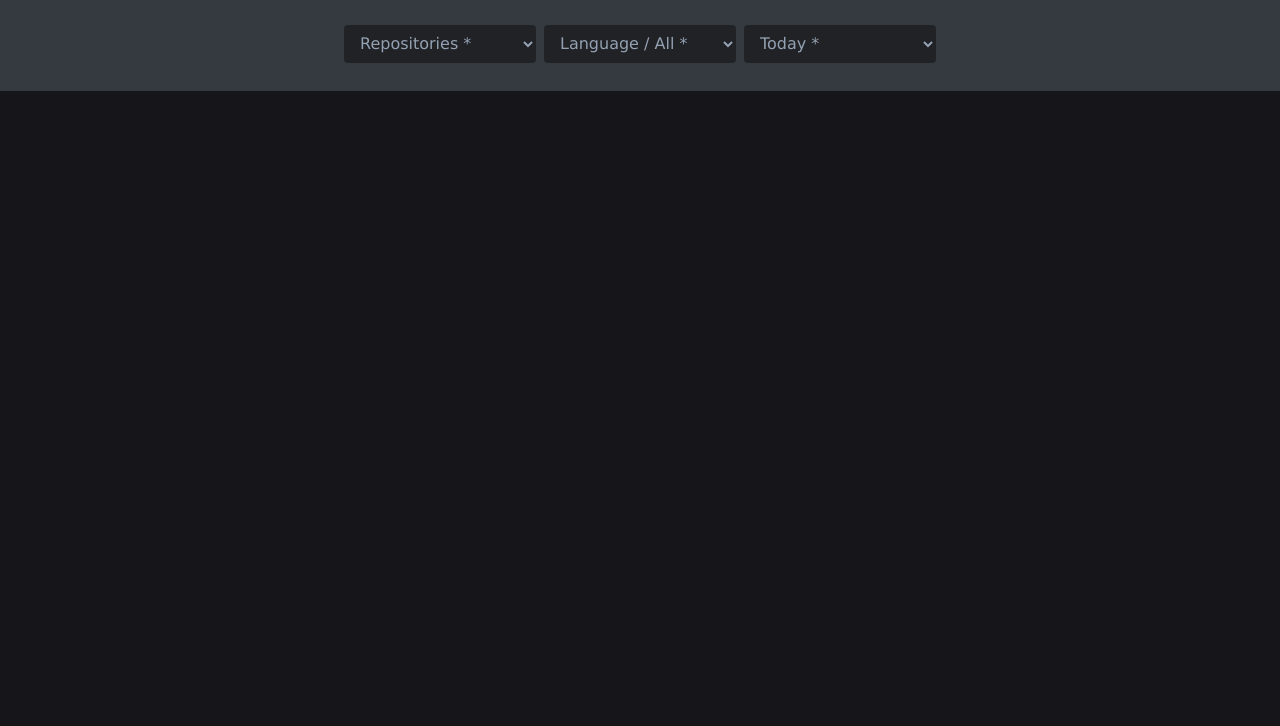
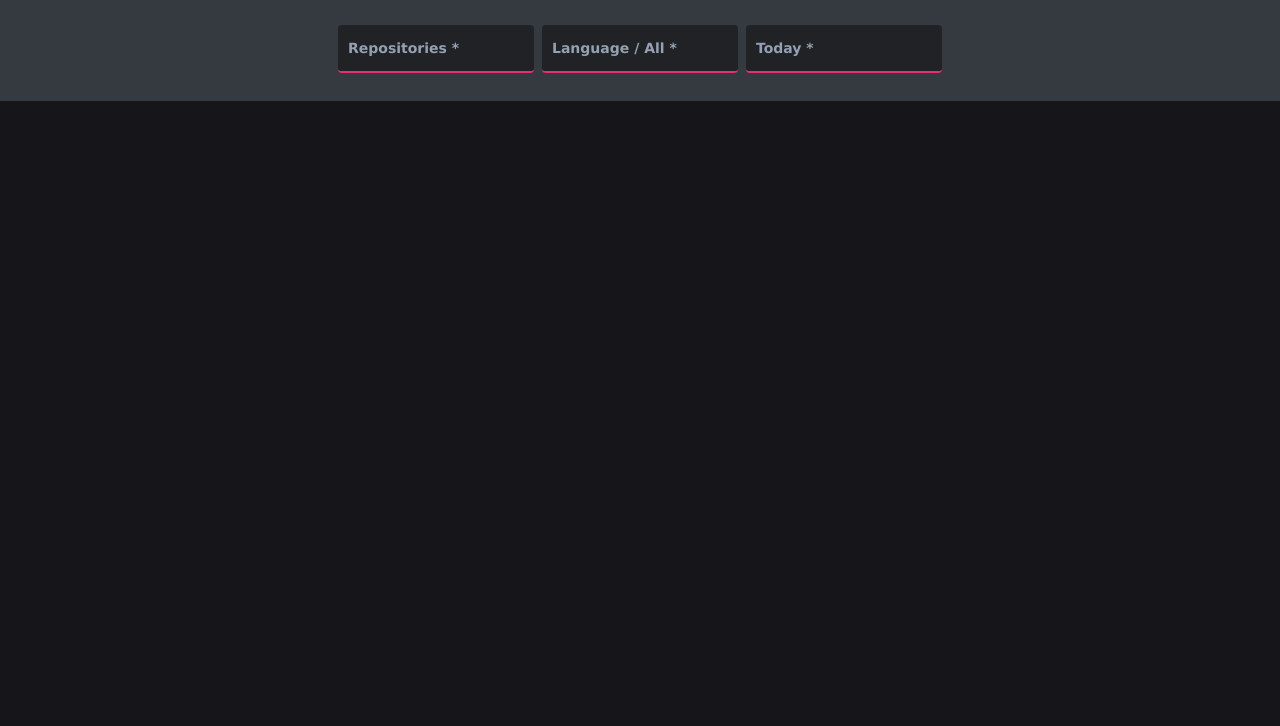
Before and after one commit to cm3z4/GitYeti, a website: page public/index.html in a window 1280 px wide. Shown: the part 74-800 px from the top of the page. Drawn offline with nearby package versions, Linux system fonts and the light colour scheme; no server answers.

Commit message:
Tweaking the select menus.

```diff
--- a/public/index.html
+++ b/public/index.html
@@ -33,25 +33,25 @@
             <ul class="nav justify-content-center">
                 <!-- TYPE -->
                 <li class="nav-item p-1 my-auto">
-                    <div class="form-group my-auto">
-                        <select class="form-control my-auto" id="type-drop">
-                            <option class="opt" value="repositories" selected>Repositories *</option>
-                            <option class="opt" value="developers">Developers</option>
+                    <div my-auto">
+                        <select class="drop-menus rounded" id="type-drop">
+                            <option value="repositories" selected>Repositories *</option>
+                            <option value="developers">Developers</option>
                         </select>
                     </div>
                 </li>
                 <!-- LANG -->
                 <li class="nav-item p-1 my-auto">
-                    <div class="form-group my-auto">
-                        <select class="form-control" id="lang-drop">
+                    <div class="my-auto">
+                        <select class="drop-menus rounded" id="lang-drop">
                             <option value="all" selected>Language / All *</option>
                         </select>
                     </div>
                 </li>
                 <!-- SINCE -->
                 <li class="nav-item p-1 my-auto">
-                    <div class="form-group my-auto">
-                        <select class="form-control" id="since-drop">
+                    <div class="my-auto">
+                        <select class="drop-menus rounded" id="since-drop">
                             <option value="daily" selected>Today *</option>
                             <option value="weekly">This Week</option>
                             <option value="monthly">This Month</option>
--- a/public/stylesheets/style.css
+++ b/public/stylesheets/style.css
@@ -27,16 +27,35 @@ a {
 
 /* TRENDING */
 
-#since-drop,
-#type-drop,
-#lang-drop {
-  background-color: #202225 !important;
-  color: var(--dark-paragraph) !important;
-  border: none !important;
-  outline: none !important;
-  -webkit-box-shadow: none !important;
-  box-shadow: none !important;
-  width: 12rem;
+.drop-menus {
+  appearance: none;
+  -webkit-appearance: none;
+  -moz-appearance: none;
+  width: 196px;
+  height: 48px;
+  font-size: 100%;
+  font-weight: bold;
+  cursor: pointer;
+  border-radius: 0;
+  background-color: #202225;
+  border: none;
+  border-bottom: 2px solid #e53170;
+  color: var(--dark-paragraph);
+  padding: 10px;
+  appearance: none;
+  -webkit-appearance: none;
+  -moz-appearance: none;
+  padding: 10px;
+  outline: none;
+}
+
+.drop-menus:hover {
+color: #e53170;
+}
+
+/* For IE <= 11 */
+.drop-menu::-ms-expand {
+  display: none;
 }
 
 .trend-divs {
```
